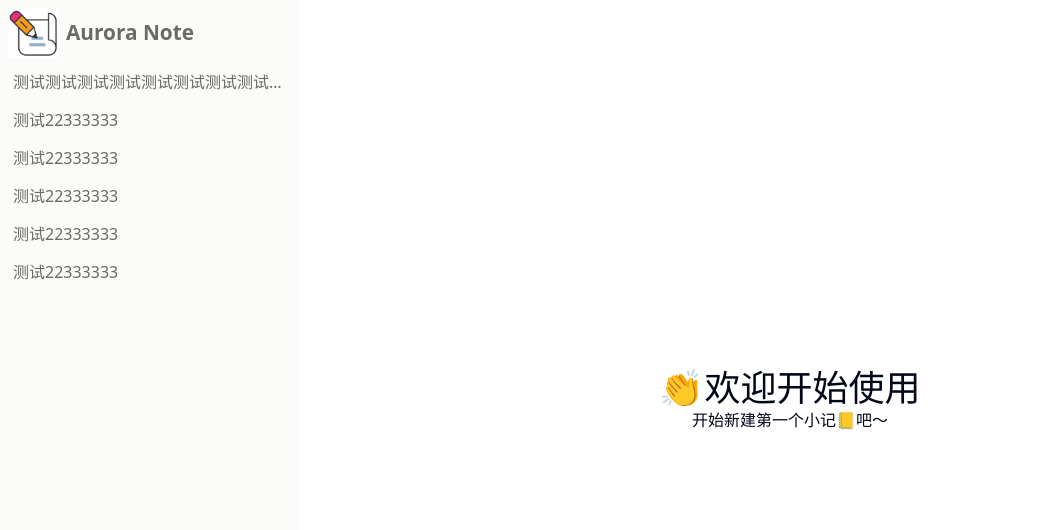
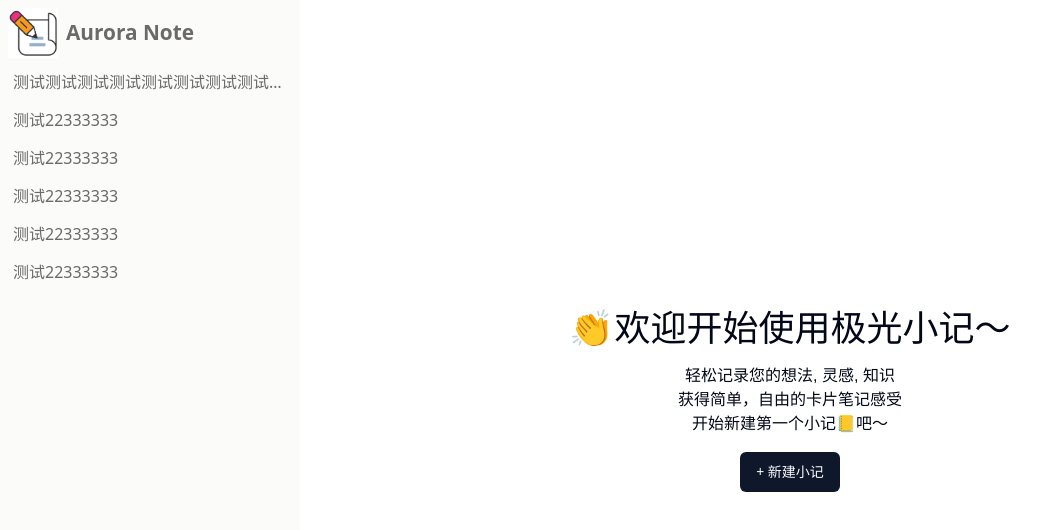
Before and after one commit to xiaoFeng5210/aurora-note-web, a React (Vite) app: page / in a window 1280 px wide. Shown: the top 530 px of the page, without its empty margins (0-1062 px from the left). Built offline with nearby package versions, Linux system fonts and the light colour scheme.

Commit message:
tips page styles finish

```diff
--- /dev/null
+++ b/src/components/cards/animate.tsx
@@ -0,0 +1,36 @@
+export const variants = {
+  hidden: { opacity: 0, transition: { when: "afterChildren" } },
+  visible: {
+    opacity: 1,
+    transition: {
+      when: "beforeChildren",
+      staggerChildren: 0.1
+    }
+  }
+}
+const itemAnimate = {
+  hidden: { opacity: 0, y: -50 },
+  visible: {
+    opacity: 1,
+    y: 0,
+  }
+}
+
+export const h1Variants = itemAnimate
+export const pVariants = itemAnimate
+export const buttonVariants = {
+  hidden: { opacity: 0, y: 30 },
+  visible: {
+    opacity: 1,
+    y: 0,
+    transition: {
+      delay: 0.5
+    }
+  },
+  // tap: {
+  //   scale: 0.9
+  // },
+  // hover: {
+  //   scale: 1.1
+  // }
+}
--- a/src/components/cards/index.tsx
+++ b/src/components/cards/index.tsx
@@ -1,13 +1,22 @@
 import type { FC } from 'react'
+import { Button } from '../ui/button'
+import { motion } from 'framer-motion'
+import {variants, h1Variants, pVariants, buttonVariants} from './animate'
+
 const Cards: FC = () => {
 
   const Tips = () => (
-    <div className=''>
-      <h1 className='tw-text-4xl'>👏欢迎开始使用</h1>
-      <div>
-        <p>开始新建第一个小记📒吧～</p>
-      </div>
-    </div>
+    <motion.div variants={variants} animate="visible" initial="hidden" exit="hidden" className=''>
+      <motion.h1 variants={h1Variants} className='tw-text-4xl tw-mb-4'>👏欢迎开始使用极光小记～</motion.h1>
+      <motion.div variants={pVariants} className='tw-mb-4 tw-font-[Helvetica]'>
+        <motion.p>轻松记录您的想法, 灵感, 知识</motion.p>
+        <motion.p>获得简单，自由的卡片笔记感受</motion.p>
+        <motion.p>开始新建第一个小记📒吧～</motion.p>
+      </motion.div>
+      <motion.div variants={buttonVariants}>
+        <Button>+ 新建小记</Button>
+      </motion.div>
+    </motion.div>
   )
 
   return (
```
